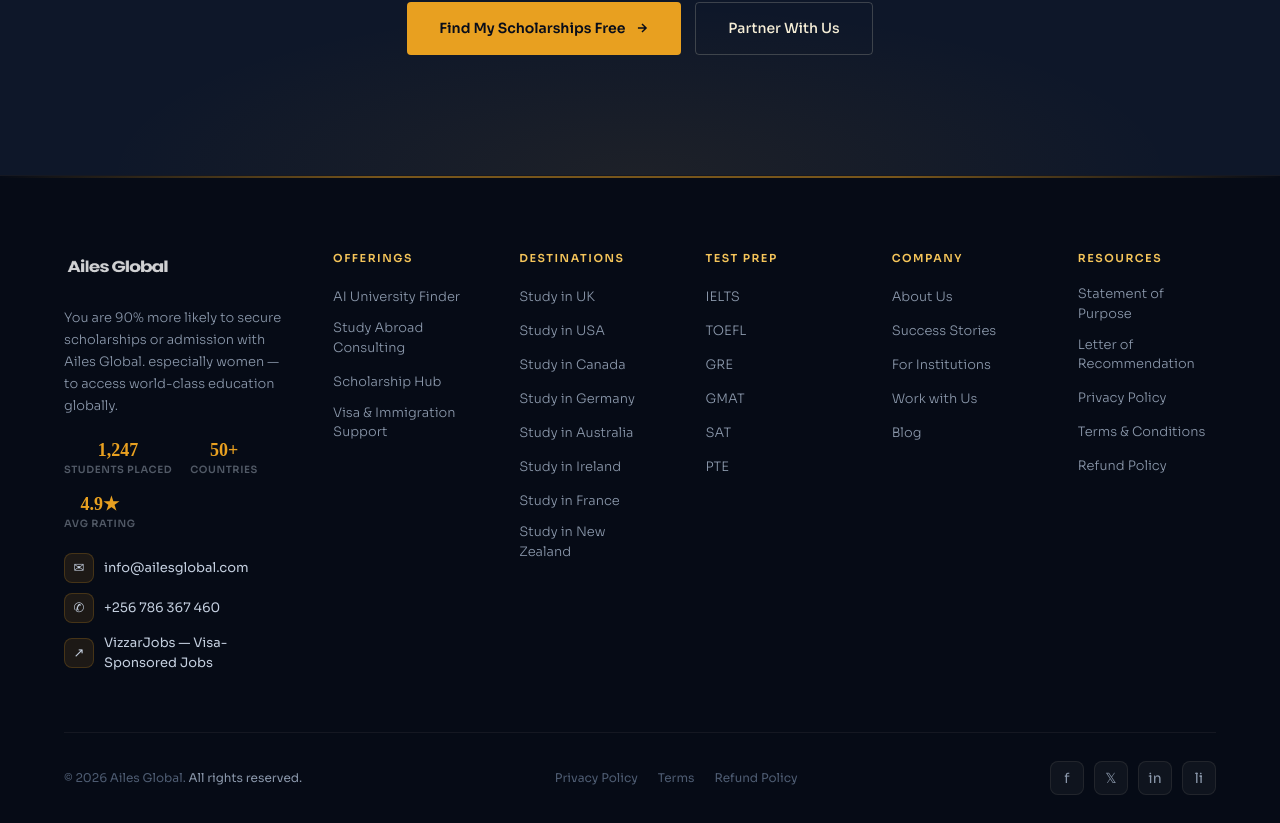
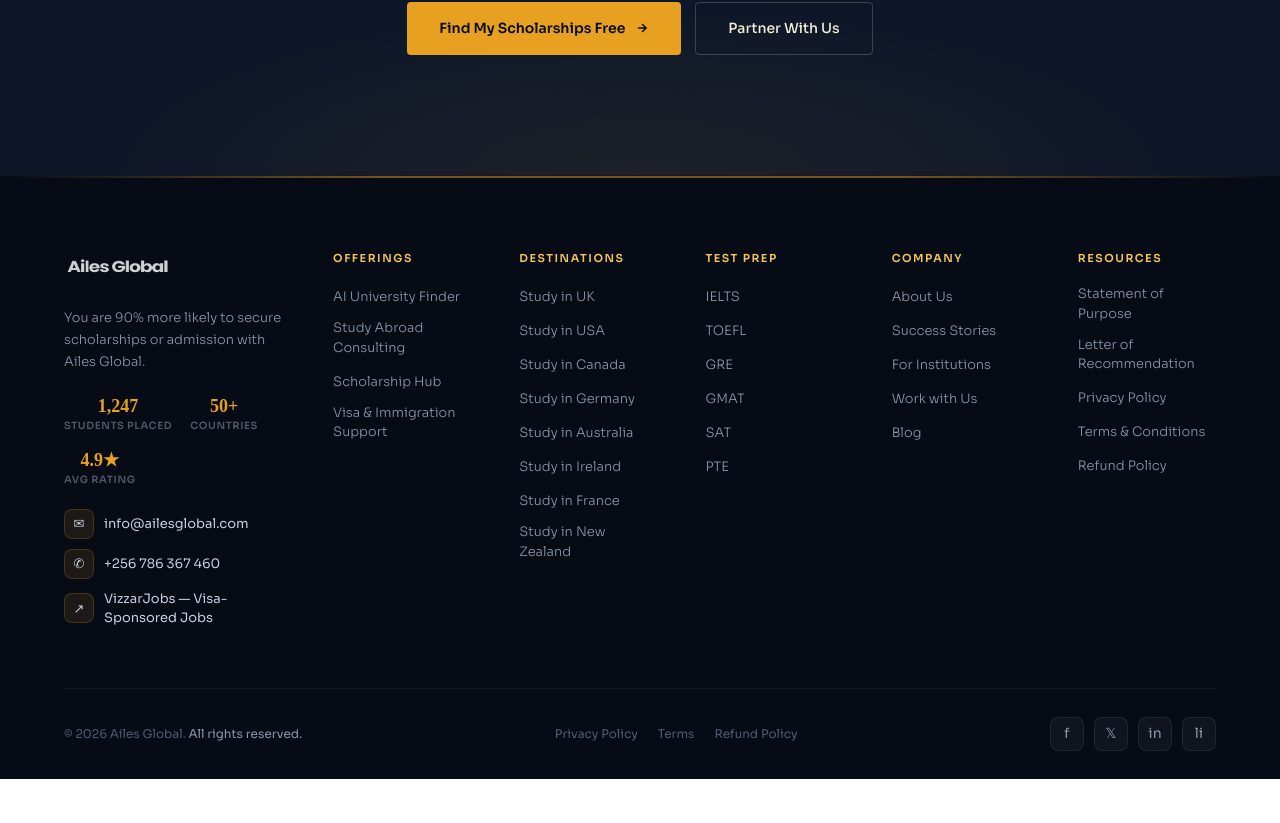
Before and after one commit to kazibweyassin/Ailes-Global-Rebuild, a Next.js app: page /services in a window 1280 px wide. Shown: the part 2439-3262 px from the top of the page. After the commit the page ends 3218 px from the top, so only its background shows below. Built offline with nearby package versions, Linux system fonts and the light colour scheme; no server answers; a web font is replaced by a local one.

Commit message:
hero update

```diff
--- a/app/page-client.tsx
+++ b/app/page-client.tsx
@@ -1433,7 +1433,7 @@
           {/* Badge */}
           <div className="hero-badge" style={{animation:'fadeUp 0.8s ease both'}}>
             <span className="hero-badge-dot" />
-            You are 90% more likely to secure scholarships or admission with Ailes Global.
+            You are 90% more likely to secure scholarships or admission with Ailes Global
           </div>
 
           {/* Headline */}
--- a/components/footer.tsx
+++ b/components/footer.tsx
@@ -250,7 +250,6 @@
 
           <p className="ag-footer-tagline">
             You are 90% more likely to secure scholarships or admission with Ailes Global.
-            especially women — to access world-class education globally.
           </p>
 
           <div style={{ display:"flex", gap:"18px", flexWrap:"wrap", marginBottom:"22px", alignItems:"center" }}>
```
